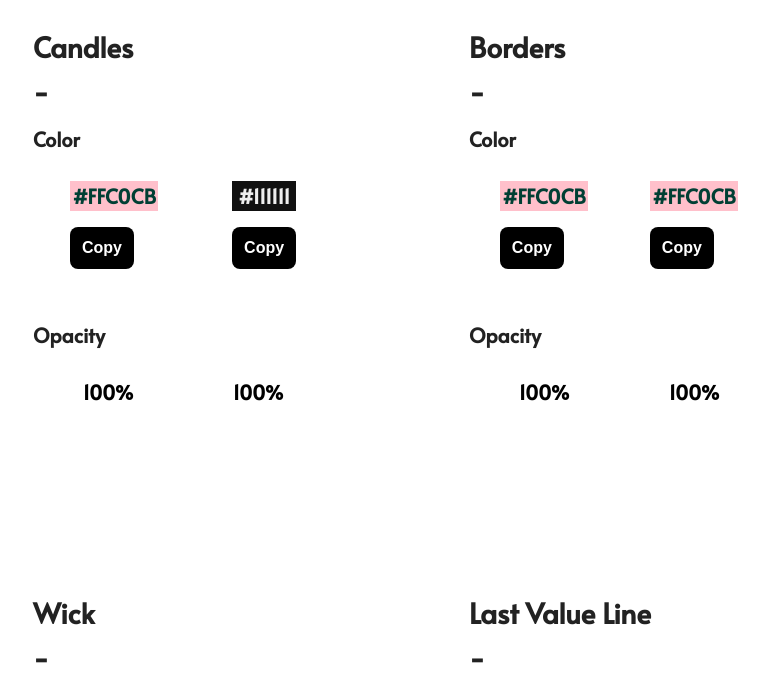
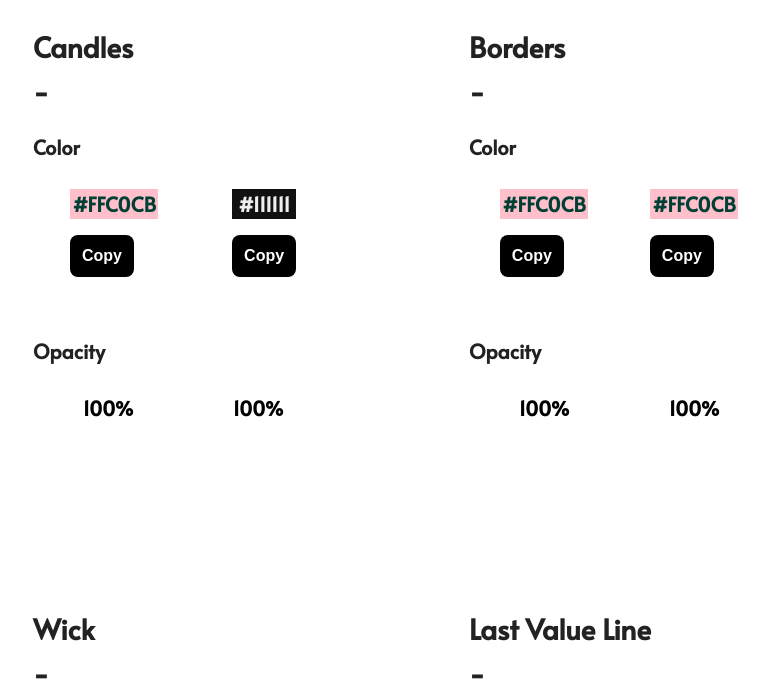
Before and after one commit to choo827/PaintChart, a Gatsby site: page /blackpink in a window 1280 px wide. Shown: the part 800-1492 px from the top of the page, without its empty margins (239-1008 px from the left). Built offline with nearby package versions, Linux system fonts and the light colour scheme; Gatsby itself is replaced by a stand-in of ours.

Commit message:
margin값 변경

```diff
--- a/src/pages/blackpink.jsx
+++ b/src/pages/blackpink.jsx
@@ -80,7 +80,7 @@
 );
 
 const RenderSpecificContainer = styled.div`
-  margin-top: 24px;
+  margin-top: 2rem;
   display: flex;
   flex-direction: column;
 `;
```
